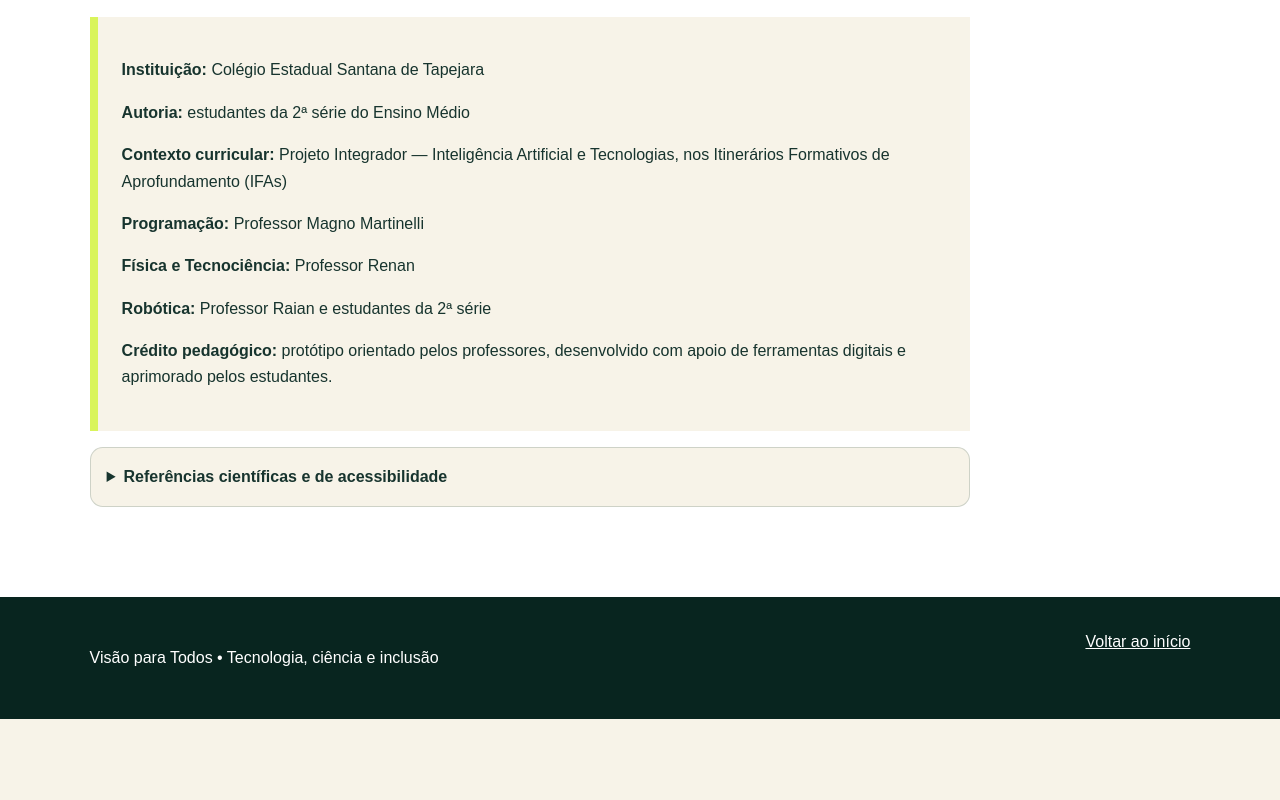
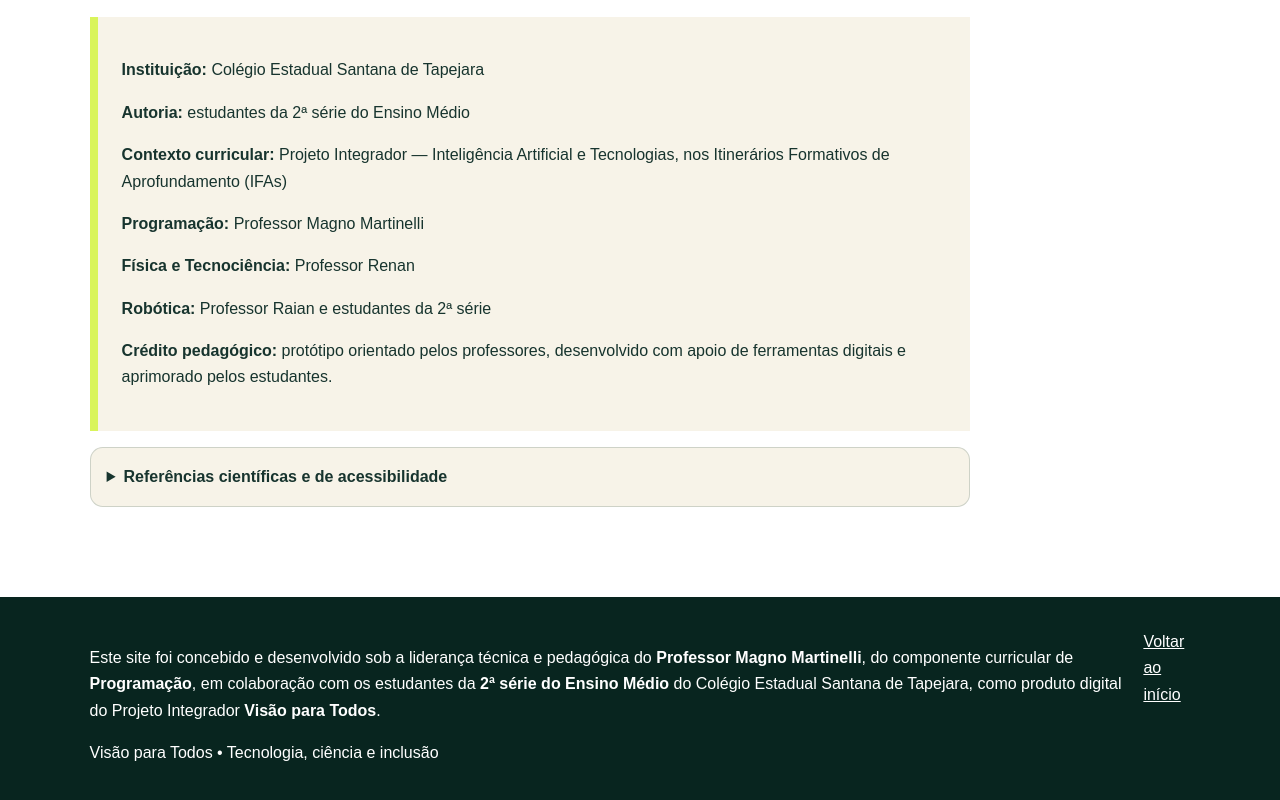
Before and after one commit to magnomartinelli85-del/projeto-vis-o-para-todos, a plain HTML site: page index.html in a window 1280 px wide. Shown: the part 9063-9863 px from the top of the page. Before the commit the page ends 9782 px from the top, so only its background shows below. Drawn offline with Linux system fonts and the light colour scheme.

Commit message:
Adiciona assinatura institucional de autoria no rodapé

```diff
--- a/index.html
+++ b/index.html
@@ -328,7 +328,10 @@
   </main>
 
   <footer>
-    <p>Visão para Todos • Tecnologia, ciência e inclusão</p>
+    <div class="autoria-final">
+      <p>Este site foi concebido e desenvolvido sob a liderança técnica e pedagógica do <strong>Professor Magno Martinelli</strong>, do componente curricular de <strong>Programação</strong>, em colaboração com os estudantes da <strong>2ª série do Ensino Médio</strong> do Colégio Estadual Santana de Tapejara, como produto digital do Projeto Integrador <strong>Visão para Todos</strong>.</p>
+      <p class="selo-final">Visão para Todos • Tecnologia, ciência e inclusão</p>
+    </div>
     <a href="#inicio">Voltar ao início</a>
   </footer>
 
```
